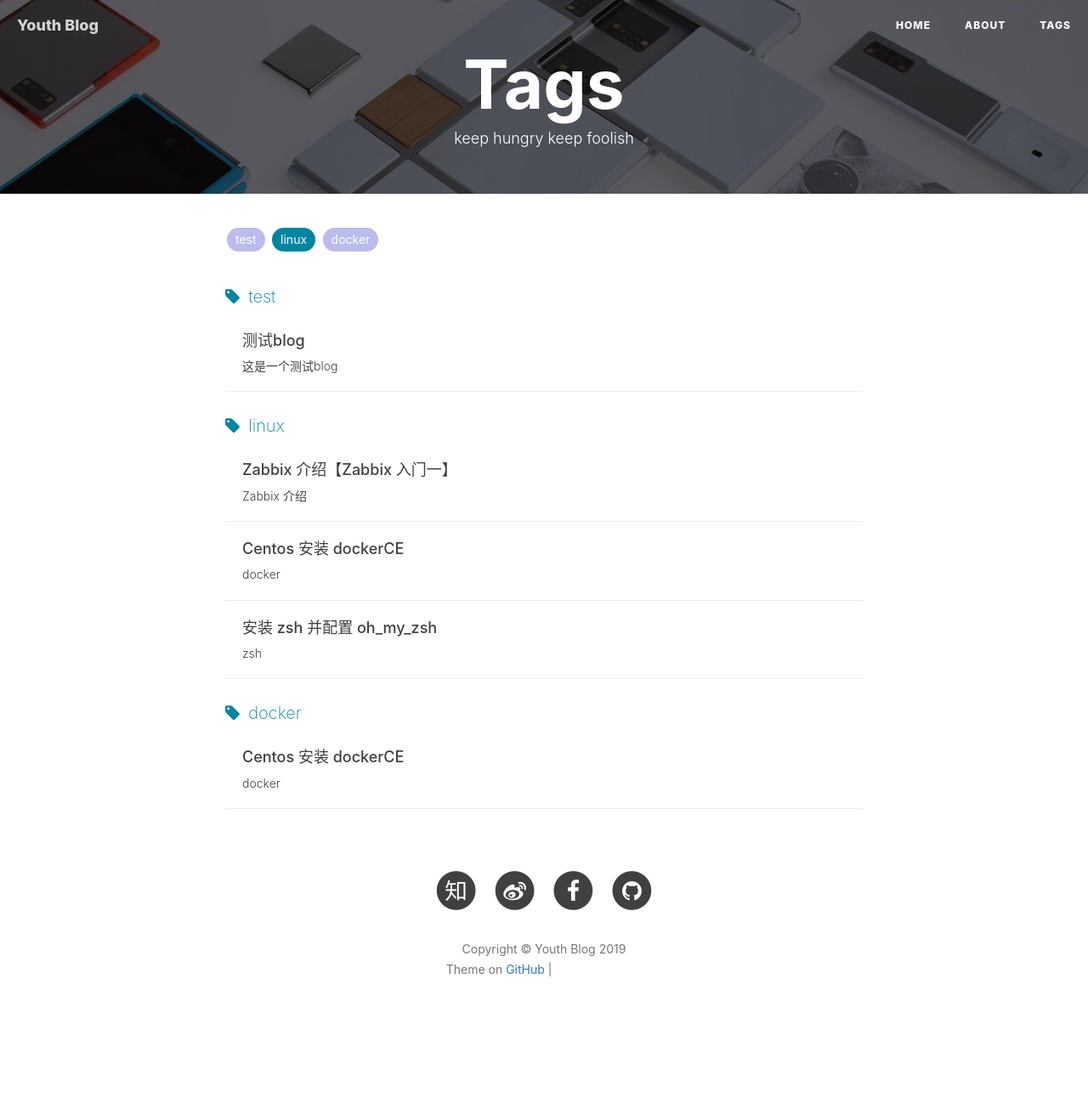
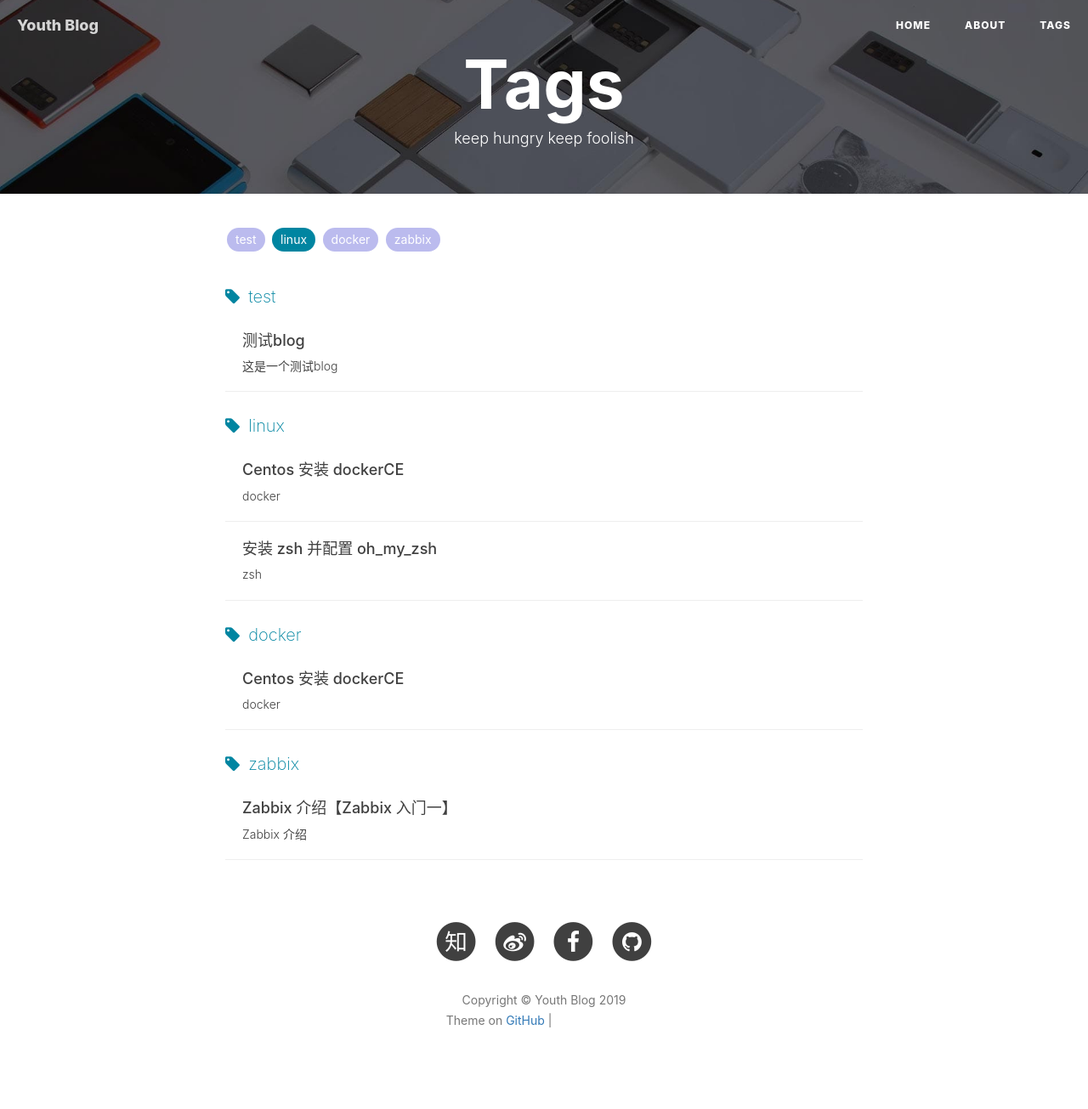
Before and after one commit to sven0219/Swq1227, a Jekyll site: the page built from tags.html, in a window 1280 px wide. Shown: the whole page at 85% size. Built offline with Jekyll 4.4.1, drawn with Linux system fonts in a browser that asks for light colours; nearby versions of some CDN libraries; comment, search, counter and statistics services are not loaded; before the commit the page ends 1245 px from its top, so only the background shows below that; grey boxes are pictures that could not be loaded.

Commit message:
add zabbix tag

```diff
--- a/_posts/2019-04-48-zabbix-2019.md
+++ b/_posts/2019-04-48-zabbix-2019.md
@@ -7,7 +7,7 @@ author:     swq
 header-img: img/post-bg-zabbix.png
 catalog: true
 tags:
-    - linux
+    - zabbix
 ---
 
 
```
